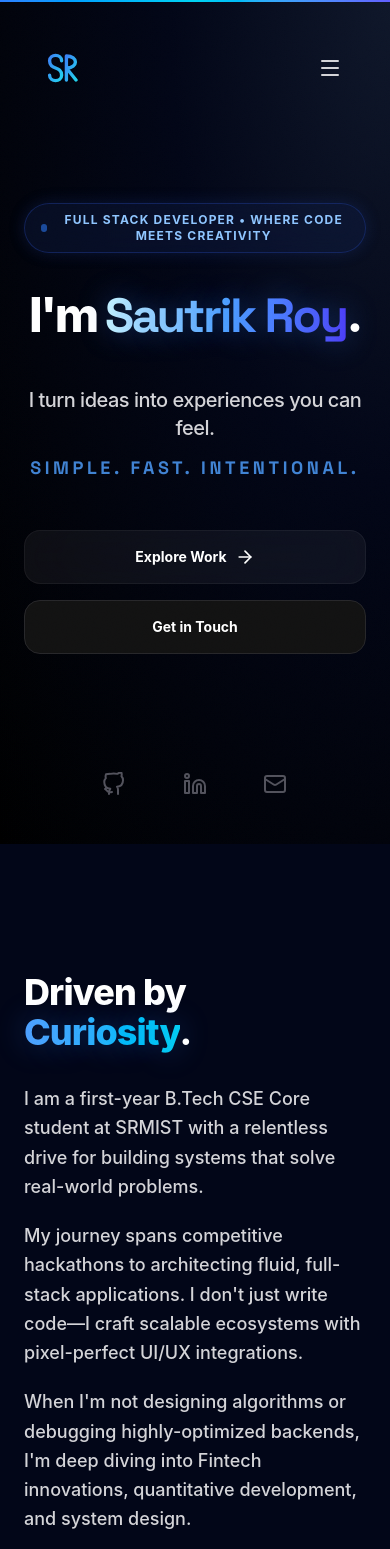
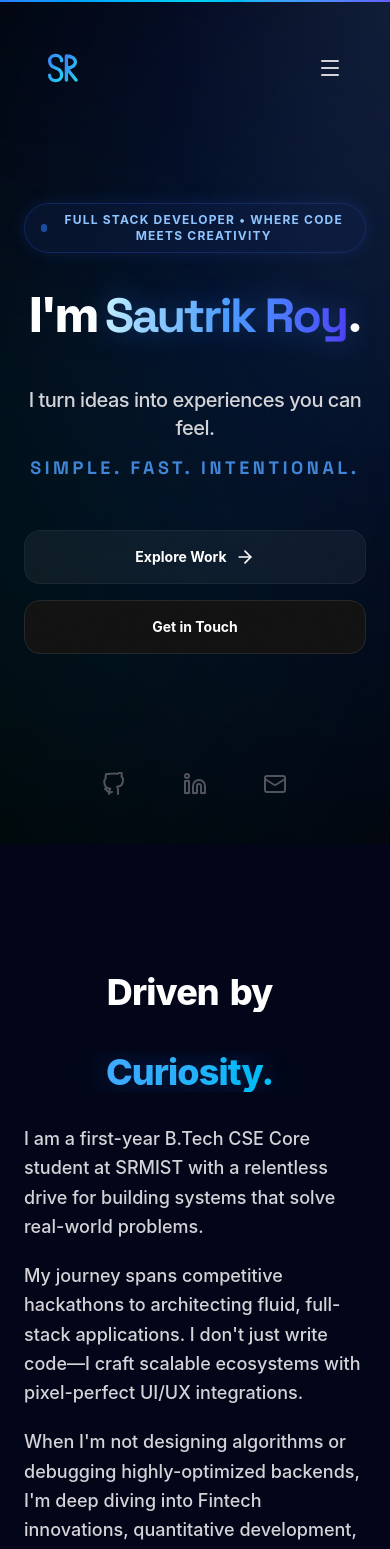
Before and after one commit to sautrikroy17/Personal-Portolio, a React (Vite) app: page / in a window 390 px wide. Shown: the top 1549 px of the page. Built offline with nearby package versions, Linux system fonts and the light colour scheme.

Commit message:
feat: 1000x UX enhancements (magnetic nav, 3D tilt cards, staggered reveals, infinite marquee, dynamic orbs) and preloader fix

```diff
--- a/src/App.jsx
+++ b/src/App.jsx
@@ -36,6 +36,26 @@ function App() {
       {/* Global Animated Premium Gradient Background */}
       <div className="fixed inset-0 z-0 pointer-events-none w-full h-full overflow-hidden">
         <div className="absolute inset-0 bg-[radial-gradient(ellipse_at_top_right,_#0f172a_0%,_#020617_40%,_#000000_100%)]"></div>
+
+        {/* Animated Orbs */}
+        <motion.div
+          animate={{
+            x: [0, 150, 0],
+            y: [0, -150, 0],
+            scale: [1, 1.3, 1],
+          }}
+          transition={{ duration: 20, repeat: Infinity, ease: "linear" }}
+          className="absolute top-[10%] left-[10%] w-[30rem] h-[30rem] bg-blue-600/10 rounded-full mix-blend-screen filter blur-[120px]"
+        />
+        <motion.div
+          animate={{
+            x: [0, -150, 0],
+            y: [0, 150, 0],
+            scale: [1, 1.4, 1],
+          }}
+          transition={{ duration: 25, repeat: Infinity, ease: "linear" }}
+          className="absolute bottom-[10%] right-[10%] w-[35rem] h-[35rem] bg-cyan-500/10 rounded-full mix-blend-screen filter blur-[140px]"
+        />
       </div>
 
       {/* Scroll Progress Bar */}
--- a/src/components/layout/Navbar.jsx
+++ b/src/components/layout/Navbar.jsx
@@ -4,6 +4,7 @@ import { cn } from "../../lib/utils";
 import { Menu, X } from "lucide-react";
 
 import SRLogo from "../ui/SRLogo";
+import MagneticButton from "../ui/MagneticButton";
 
 const navLinks = [
   { name: "About", href: "#about" },
@@ -67,6 +68,7 @@ export default function Navbar() {
               : "bg-transparent border-transparent"
           )}
         >
+          <MagneticButton>
             <a
               href="#top"
               onClick={() => setMobileMenuOpen(false)}
@@ -74,25 +76,29 @@ export default function Navbar() {
             >
               <SRLogo className="w-12 h-12" />
             </a>
+          </MagneticButton>
 
           <div className="hidden md:flex items-center space-x-8">
             {navLinks.map((link) => (
+              <MagneticButton key={link.name}>
                 <a
-                key={link.name}
                   href={link.href}
-                className="text-sm font-medium text-zinc-300 hover:text-white transition-colors"
+                  className="text-sm font-medium text-zinc-300 hover:text-white transition-colors px-2 py-1"
                 >
                   {link.name}
                 </a>
+              </MagneticButton>
             ))}
           </div>
 
+          <MagneticButton>
             <a
               href="#contact"
               className="hidden md:inline-flex items-center justify-center px-5 py-2 text-sm font-medium text-white transition-all bg-zinc-900 border border-zinc-800 rounded-full hover:bg-blue-950/40 hover:border-blue-500/50 hover:shadow-[0_0_20px_rgba(37,99,235,0.15)]"
             >
               Contact Me
             </a>
+          </MagneticButton>
 
           <button
             onClick={() => setMobileMenuOpen(!mobileMenuOpen)}
--- a/src/components/sections/About.jsx
+++ b/src/components/sections/About.jsx
@@ -1,6 +1,7 @@
 import { motion, useScroll, useTransform } from "framer-motion";
 import { useRef } from "react";
 import { useMediaQuery } from "../../hooks/useMediaQuery";
+import RevealText from "../ui/RevealText";
 
 export default function About() {
   const ref = useRef(null);
@@ -41,9 +42,10 @@ export default function About() {
             transition={{ duration: 0.8, ease: [0.16, 1, 0.3, 1] }}
             className="w-full md:w-[55%] space-y-8"
           >
-            <h2 className="text-4xl md:text-6xl font-extrabold text-white tracking-tight">
-              Driven by <br/><span className="text-transparent bg-clip-text bg-gradient-to-r from-blue-400 to-cyan-400 text-glow">Curiosity</span>.
-            </h2>
+            <div className="text-4xl md:text-6xl font-extrabold text-white tracking-tight">
+              <RevealText text="Driven by" className="inline-block" /> <br/>
+              <RevealText text="Curiosity." className="inline-block text-transparent bg-clip-text bg-gradient-to-r from-blue-400 to-cyan-400 text-glow" />
+            </div>
             <div className="space-y-5 text-zinc-300 text-lg md:text-xl font-medium leading-relaxed">
               <p>
                 I am a first-year B.Tech CSE Core student at SRMIST with a relentless drive for building systems that solve real-world problems.
--- a/src/components/sections/Experience.jsx
+++ b/src/components/sections/Experience.jsx
@@ -1,4 +1,5 @@
 import { motion } from "framer-motion";
+import RevealText from "../ui/RevealText";
 
 const timeline = [
   {
@@ -28,9 +29,10 @@ export default function Experience() {
     <section id="experience" className="py-24 relative">
       <div className="max-w-4xl px-6 mx-auto">
         <div className="mb-16 md:text-center">
-          <h2 className="text-4xl md:text-5xl font-bold text-white mb-4">
-            The <span className="text-transparent bg-clip-text bg-gradient-to-r from-blue-400 to-cyan-400">Journey.</span>
-          </h2>
+          <div className="text-4xl md:text-5xl font-bold text-white mb-4 flex md:justify-center flex-wrap gap-x-2">
+            <RevealText text="The" className="inline-block" />
+            <RevealText text="Journey." className="inline-block text-transparent bg-clip-text bg-gradient-to-r from-blue-400 to-cyan-400" />
+          </div>
           <p className="text-zinc-400 text-lg">
             How I got here and what I've learned along the way.
           </p>
--- /dev/null
+++ b/src/components/ui/Marquee.jsx
@@ -0,0 +1,60 @@
+import { useRef } from "react";
+import {
+  motion,
+  useScroll,
+  useSpring,
+  useTransform,
+  useMotionValue,
+  useVelocity,
+  useAnimationFrame
+} from "framer-motion";
+
+const wrap = (min, max, v) => {
+  const rangeSize = max - min;
+  return ((((v - min) % rangeSize) + rangeSize) % rangeSize) + min;
+};
+
+export default function Marquee({ children, baseVelocity = 100, className = "" }) {
+  const baseX = useMotionValue(0);
+  const { scrollY } = useScroll();
+  const scrollVelocity = useVelocity(scrollY);
+  const smoothVelocity = useSpring(scrollVelocity, {
+    damping: 50,
+    stiffness: 400
+  });
+  const velocityFactor = useTransform(smoothVelocity, [0, 1000], [0, 5], {
+    clamp: false
+  });
+
+  const x = useTransform(baseX, (v) => `${wrap(-20, -45, v)}%`);
+
+  const directionFactor = useRef(1);
+  useAnimationFrame((t, delta) => {
+    let moveBy = directionFactor.current * baseVelocity * (delta / 1000);
+
+    if (velocityFactor.get() < 0) {
+      directionFactor.current = -1;
+    } else if (velocityFactor.get() > 0) {
+      directionFactor.current = 1;
+    }
+
+    moveBy += directionFactor.current * moveBy * Math.abs(velocityFactor.get());
+
+    baseX.set(baseX.get() + moveBy);
+  });
+
+  return (
+    <div className={`overflow-hidden m-0 whitespace-nowrap flex flex-nowrap ${className}`}>
+      <motion.div className="flex whitespace-nowrap flex-nowrap" style={{ x }}>
+        <span className="block mr-8">{children}</span>
+        <span className="block mr-8">{children}</span>
+        <span className="block mr-8">{children}</span>
+        <span className="block mr-8">{children}</span>
+        <span className="block mr-8">{children}</span>
+        <span className="block mr-8">{children}</span>
+        <span className="block mr-8">{children}</span>
+        <span className="block mr-8">{children}</span>
+      </motion.div>
+    </div>
+  );
+}
--- /dev/null
+++ b/src/components/ui/RevealText.jsx
@@ -0,0 +1,67 @@
+import { motion, useInView } from "framer-motion";
+import { useRef } from "react";
+
+export default function RevealText({ text, className = "" }) {
+  const ref = useRef(null);
+  const isInView = useInView(ref, { once: true, margin: "-10%" });
+
+  const words = text.split(" ");
+
+  const container = {
+    hidden: { opacity: 0 },
+    visible: (i = 1) => ({
+      opacity: 1,
+      transition: { staggerChildren: 0.1, delayChildren: 0.04 * i },
+    }),
+  };
+
+  const child = {
+    visible: {
+      opacity: 1,
+      y: 0,
+      rotateX: 0,
+      transition: {
+        type: "spring",
+        damping: 15,
+        stiffness: 200,
+      },
+    },
+    hidden: {
+      opacity: 0,
+      y: 50,
+      rotateX: -45,
+      transition: {
+        type: "spring",
+        damping: 15,
+        stiffness: 200,
+      },
+    },
+  };
+
+  return (
+    <motion.div
+      ref={ref}
+      style={{
+        overflow: "hidden",
+        display: "flex",
+        flexWrap: "wrap",
+        justifyContent: "center",
+        perspective: "1000px"
+      }}
+      variants={container}
+      initial="hidden"
+      animate={isInView ? "visible" : "hidden"}
+      className={className}
+    >
+      {words.map((word, index) => (
+        <motion.span
+          variants={child}
+          style={{ marginRight: "0.3em", display: "inline-block" }}
+          key={index}
+        >
+          {word}
+        </motion.span>
+      ))}
+    </motion.div>
+  );
+}
--- a/src/components/ui/SpotlightCard.jsx
+++ b/src/components/ui/SpotlightCard.jsx
@@ -1,4 +1,5 @@
 import { useRef, useState } from "react";
+import { motion, useSpring, useTransform } from "framer-motion";
 import { useMediaQuery } from "../../hooks/useMediaQuery";
 
 export default function SpotlightCard({ children, className = "", spotLightColor = "rgba(255, 255, 255, 0.1)" }) {
@@ -8,13 +9,29 @@ export default function SpotlightCard({ children, className = "", spotLightColor
   const [opacity, setOpacity] = useState(0);
   const isMobile = useMediaQuery("(max-width: 768px)");
 
+  // 3D Tilt Physics
+  const x = useSpring(0, { stiffness: 400, damping: 30 });
+  const y = useSpring(0, { stiffness: 400, damping: 30 });
+
+  const rotateX = useTransform(y, [-0.5, 0.5], ["7deg", "-7deg"]);
+  const rotateY = useTransform(x, [-0.5, 0.5], ["-7deg", "7deg"]);
+
   const handleMouseMove = (e) => {
     if (!divRef.current || isFocused || isMobile) return;
 
     const div = divRef.current;
     const rect = div.getBoundingClientRect();
 
-    setPosition({ x: e.clientX - rect.left, y: e.clientY - rect.top });
+    const mouseX = e.clientX - rect.left;
+    const mouseY = e.clientY - rect.top;
+
+    setPosition({ x: mouseX, y: mouseY });
+
+    const xPct = mouseX / rect.width - 0.5;
+    const yPct = mouseY / rect.height - 0.5;
+
+    x.set(xPct);
+    y.set(yPct);
   };
 
   const handleFocus = () => {
@@ -33,17 +50,24 @@ export default function SpotlightCard({ children, className = "", spotLightColor
 
   const handleMouseLeave = () => {
     setOpacity(0);
+    x.set(0);
+    y.set(0);
   };
 
   return (
-    <div
+    <motion.div
       ref={divRef}
       onMouseMove={handleMouseMove}
       onFocus={handleFocus}
       onBlur={handleBlur}
       onMouseEnter={handleMouseEnter}
       onMouseLeave={handleMouseLeave}
-      className={`relative overflow-hidden ${className}`}
+      style={{
+        rotateX: isMobile ? 0 : rotateX,
+        rotateY: isMobile ? 0 : rotateY,
+        transformStyle: "preserve-3d",
+      }}
+      className={`relative overflow-hidden ${className} perspective-1000`}
     >
       <div
         className="pointer-events-none absolute -inset-px opacity-0 transition duration-300 z-10 mix-blend-overlay"
@@ -52,7 +76,9 @@ export default function SpotlightCard({ children, className = "", spotLightColor
           background: `radial-gradient(600px circle at ${position.x}px ${position.y}px, ${spotLightColor}, transparent 40%)`,
         }}
       />
-      {children}
-    </div>
+      <div style={{ transform: isMobile ? "none" : "translateZ(20px)" }} className="h-full">
+        {children}
+      </div>
+    </motion.div>
   );
 }
```
Also changed, not shown: src/components/sections/Contact.jsx (+6 -3 lines), src/components/sections/Projects.jsx (+5 -3 lines), src/components/sections/Skills.jsx (+16 -3 lines), src/components/ui/Preloader.jsx (+18 -7 lines). Lines whose indentation alone changed are shown as unchanged.
